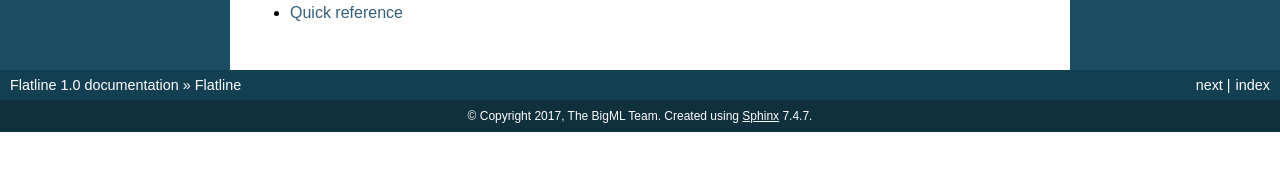
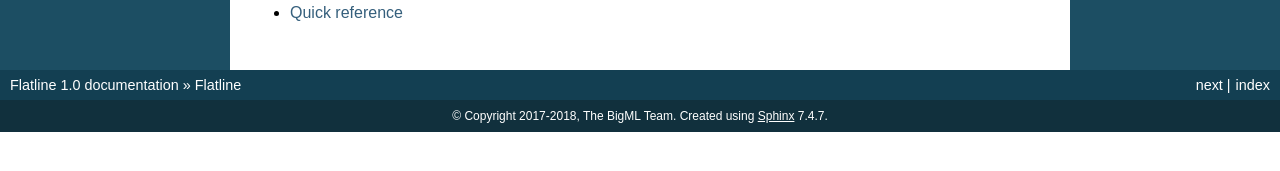
Before and after one commit to bigmlcom/flatline, a Sphinx documentation site: the page built from docs/index.rst, in a window 1280 px wide. Shown: the part 340-511 px from the top of the page. Built offline with Sphinx 7.4.7, drawn with Linux system fonts in a browser that asks for light colours.

Commit message:
Copyright updated

```diff
--- a/docs/conf.py
+++ b/docs/conf.py
@@ -57,7 +57,7 @@ master_doc = 'index'
 
 # General information about the project.
 project = 'Flatline'
-copyright = '2017, The BigML Team'
+copyright = '2017-2018, The BigML Team'
 author = 'The BigML Team'
 
 # The version info for the project you're documenting, acts as replacement for
```
